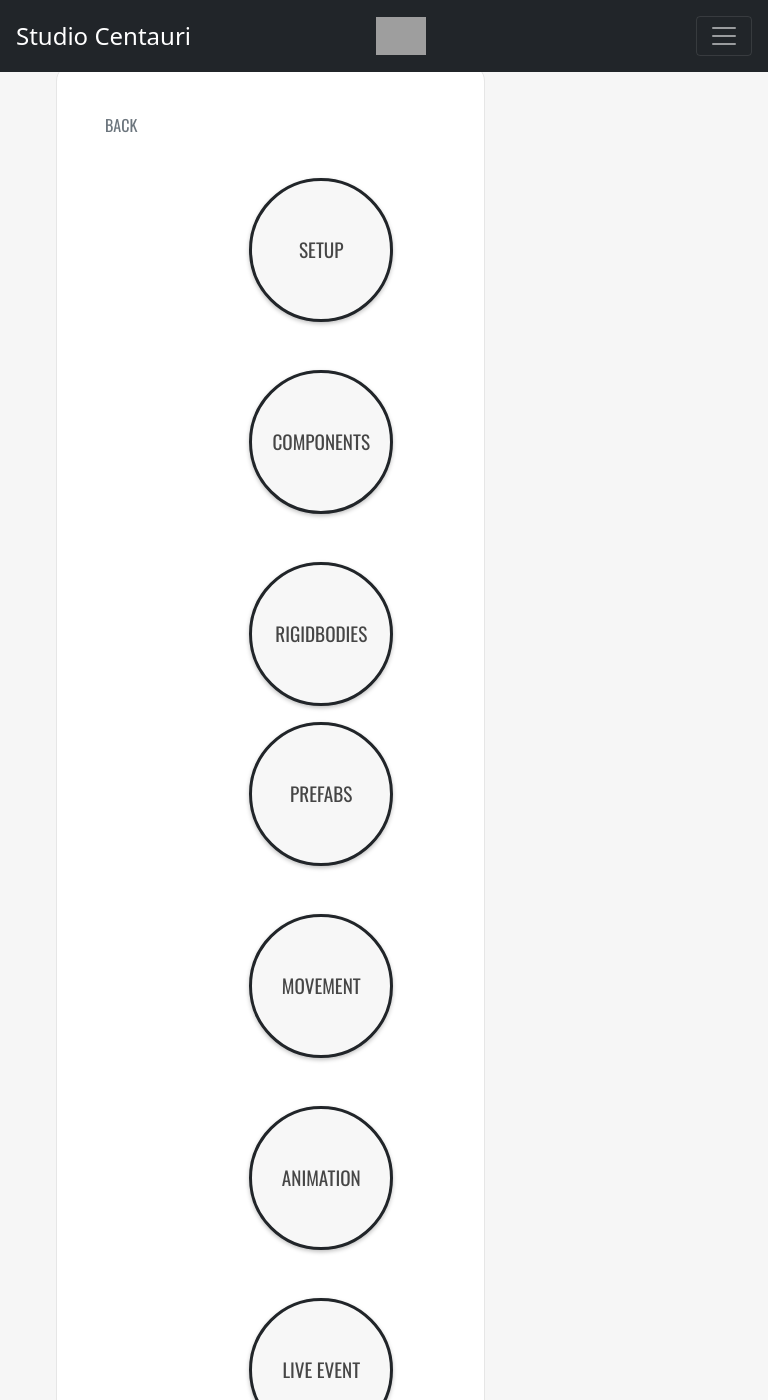
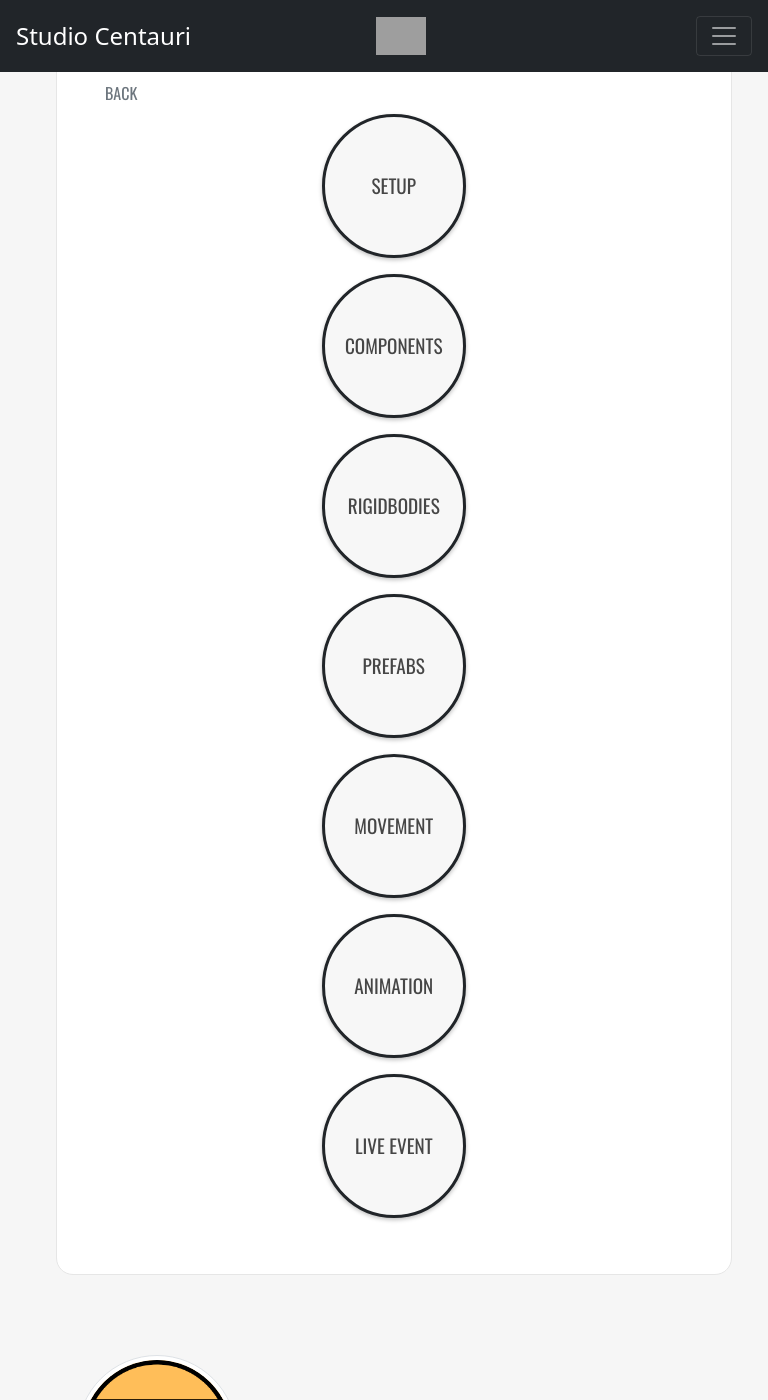
Before and after one commit to studiocentauri/studiocentauri.github.io, a Jekyll site: the page built from learn/designer.html, in a window 768 px wide and 1400 px high. Built offline with Jekyll 4.4.1, drawn with Linux system fonts in a browser that asks for light colours; nearby versions of some CDN libraries; some web fonts are replaced; comment, search, counter and statistics services are not loaded; grey boxes are pictures that could not be loaded.

Commit message:
Fixed Issue #21 (#38)
Skill Tree aligned horizontally for all screen sizes.
Fixed an additional bug on the learn page

```diff
--- a/css/style.css
+++ b/css/style.css
@@ -99,7 +99,8 @@
 }
 
 div.skills-bg .row {
-  margin: 2em 0;
+  margin:auto;
+  /* margin: 2em 0; */
 }
 
 div.skills-left-bg {
@@ -333,6 +334,16 @@
   }
 }
 
+@media only screen and (min-width: 768px) and (max-width: 800px) {
+  div.skills-left-bg > div{
+    position:relative;
+    left:-20px;
+  }
+  .skills-left-bg {
+    width:676px !important;
+  }
+}
+
 @media only screen and (max-width: 580px) {
   section.p-5{
     padding:0!important;
@@ -369,9 +380,14 @@
     width: auto;
     height: auto;
   }
+  div.skills-bg {
+    position: relative;
+    top:75px;
+  }
  div.skills-left-bg > div{
    position:relative;
    left:-20px;
+   height: 125px;
  }
  section#intro {
   width:100%;
```
